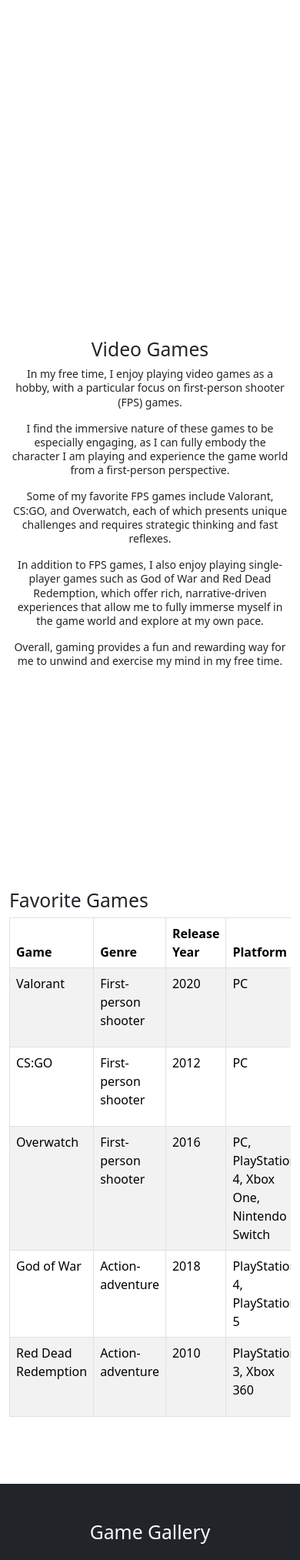
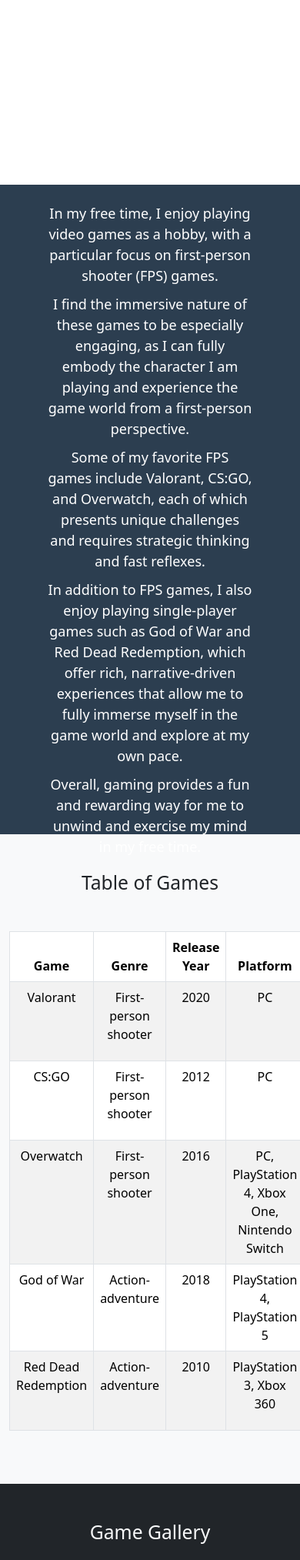
Before and after one commit to thovinak/SinglePageHTML_Portfolio, a Django app: page / in a window 390 px wide. Shown: the part 604-2631 px from the top of the page at 77% size. Run offline with Django 4.2, Linux system fonts and the light colour scheme.

Commit message:
Added animation to table, fixed responsive issues.
-Fixed responsive issues for gallery
- Added animation so that the table fades in right with a delay.
-Fixed some section id tags

```diff
--- a/templates/index.html
+++ b/templates/index.html
@@ -2,6 +2,8 @@
 <html lang="en">
 <head>
     <meta charset="UTF-8">
+    <meta name="viewport" content="width=device-width, initial-scale=1.0">
+
     <title>Title</title>
     <link href="https://cdn.jsdelivr.net/npm/bootstrap@5.3.0-alpha1/dist/css/bootstrap.min.css" rel="stylesheet"
           integrity="sha384-GLhlTQ8iRABdZLl6O3oVMWSktQOp6b7In1Zl3/Jr59b6EGGoI1aFkw7cmDA6j6gD" crossorigin="anonymous">
@@ -53,6 +55,23 @@
         }
     }
 
+    #Overview {
+        background-color: #2c3e50; /* Change the background color to a dark blue */
+        color: #fff; /* Change the text color to white */
+        padding: 50px; /* Add some padding to the section */
+    }
+
+    #Overview h2 {
+        font-size: 36px; /* Increase the font size of the section header */
+        margin-bottom: 20px; /* Add some space below the header */
+    }
+
+    #Overview p {
+        font-size: 18px; /* Decrease the font size of the section paragraphs */
+        line-height: 1.5; /* Increase the line height for readability */
+        margin-bottom: 10px; /* Add some space between paragraphs */
+    }
+
 
 </style>
 <body>
@@ -74,19 +93,16 @@
         <div class="collapse navbar-collapse" id="navbarNav">
             <ul class="navbar-nav">
                 <li class="nav-item">
-                    <a class="nav-link" href="#section2">Section 2</a>
+                    <a class="nav-link" href="#Overview">Overview</a>
                 </li>
                 <li class="nav-item">
-                    <a class="nav-link" href="#section3">Section 3</a>
+                    <a class="nav-link" href="#Table">Table</a>
                 </li>
                 <li class="nav-item">
-                    <a class="nav-link" href="#section4">Section 4</a>
+                    <a class="nav-link" href="#Gallery">Gallery</a>
                 </li>
                 <li class="nav-item">
-                    <a class="nav-link" href="#section5">Section 5</a>
-                </li>
-                <li class="nav-item">
-                    <a class="nav-link" href="#section6">Section 6</a>
+                    <a class="nav-link" href="#Contact">Contact</a>
                 </li>
             </ul>
         </div>
@@ -106,14 +122,14 @@
 
         <div class="d-flex justify-content-center mb-5">
             <a class="btn btn-primary btn-lg me-5 animated fadeIn btn-contact "
-               href="#section2"
+               href="#Overview"
                role="button">
-                <i class="bi bi-controller btn-icon center"></i> Get Started
+                <i class="bi bi-controller btn-icon "></i> Get Started
             </a>
         </div>
         <div class="d-flex justify-content-center mb-5">
             <a class="btn btn-primary btn-lg me-5 animated fadeIn btn-contact"
-               href="#section6"
+               href="#Contact"
                role="button">
                 <i class="bi bi-telephone btn-icon"></i> Contact Me
             </a>
@@ -122,7 +138,7 @@
 </section>
 
 <section
-        id="section2"
+        id="Overview"
         class="d-flex justify-content-center align-items-center vh-100"
         data-aos="fade-up"
         data-aos-duration="1000"
@@ -160,15 +176,26 @@
     </div>
 </section>
 
+<!-- Section 3 -->
+<section id="Table" class="bg-light text-light py-5 vh-100 text-center ">
+    <div class="container-fluid text-center">
+        <h2
+                class="text-center mb-5 text-dark"
+                data-aos="fade-up"
+                data-aos-delay="200"
+                data-aos-duration="1000"
+                data-aos-once="false"
 
-<section id="section3" class="d-flex justify-content-center align-items-center vh-100" data-aos="fade-up"
-         data-aos-duration="1000" data-aos-once="false">
-    <div class="container-fluid">
+        >
+            Table of Games
+        </h2>
         <div class="row">
-            <div class="col-md-12">
-                <h2>Favorite Games</h2>
-                <div class="table-responsive">
-                    <table class="table table-striped table-bordered table-hover">
+            <div class="col-md-8 mx-auto table-responsive">
+                <table
+                        class="table table-striped table-hover table-bordered text-dark"
+                        data-aos="fade-right"
+                        data-aos-duration="1500"
+                >
                     <thead>
                     <tr>
                         <th>Game</th>
@@ -180,50 +207,124 @@
                     </thead>
                     <tbody>
                     <tr>
-                            <td>Valorant</td>
-                            <td>First-person shooter</td>
-                            <td>2020</td>
-                            <td>PC</td>
-                            <td><a href="https://playvalorant.com/en-us/" class="btn btn-link text-decoration-none"><i
+                        <td style="animation-delay: 0.1s">Valorant</td>
+                        <td style="animation-delay: 0.2s">First-person shooter</td>
+                        <td style="animation-delay: 0.3s">2020</td>
+                        <td style="animation-delay: 0.4s">PC</td>
+                        <td style="animation-delay: 0.5s"><a href="https://playvalorant.com/en-us/"
+                                                             class="btn btn-primary text-decoration-none"><i
+                                class="bi bi-arrow-right-circle"></i> Learn More</a></td>
+
+                    </tr>
+                    <tr>
+                        <td style="animation-delay: 0.6s">CS:GO</td>
+                        <td style="animation-delay: 0.7s">First-person shooter</td>
+                        <td style="animation-delay: 0.8s">2012</td>
+                        <td style="animation-delay: 0.9s">PC</td>
+                        <td><a
+                                href="https://store.steampowered.com/app/730/CounterStrike_Global_Offensive/"
+                                class="btn btn-primary text-decoration-none"><i class="bi bi-arrow-right-circle"></i>
+                            Learn More</a></td>
+
+                    </tr>
+                    <tr>
+                        <td style="animation-delay: 1.0s">Overwatch</td>
+                        <td style="animation-delay: 1.1s">First-person shooter</td>
+                        <td style="animation-delay: 1.2s">2016</td>
+                        <td style="animation-delay: 1.3s">PC, PlayStation 4, Xbox One, Nintendo Switch</td>
+                        <td><a href="https://playoverwatch.com/en-us/" class="btn btn-primary text-decoration-none"><i
                                 class="bi bi-arrow-right-circle"></i> Learn More</a></td>
                     </tr>
                     <tr>
-                            <td>CS:GO</td>
-                            <td>First-person shooter</td>
-                            <td>2012</td>
-                            <td>PC</td>
-                            <td><a href="https://store.steampowered.com/app/730/CounterStrike_Global_Offensive/"
-                                   class="btn btn-link text-decoration-none"><i class="bi bi-arrow-right-circle"></i>
+                        <td style="animation-delay: 1.4s">God of War</td>
+                        <td style="animation-delay: 1.5s">Action-adventure</td>
+                        <td style="animation-delay: 1.6s">2018</td>
+                        <td style="animation-delay: 1.7s">PlayStation 4, PlayStation 5</td>
+                        <td><a href="https://www.playstation.com/en-us/games/god-of-war/"
+                               class="btn btn-primary text-decoration-none"><i class="bi bi-arrow-right-circle"></i>
                             Learn More</a></td>
                     </tr>
                     <tr>
-                            <td>Overwatch</td>
-                            <td>First-person shooter</td>
-                            <td>2016</td>
-                            <td>PC, PlayStation 4, Xbox One, Nintendo Switch</td>
-                            <td><a href="https://playoverwatch.com/en-us/" class="btn btn-link text-decoration-none"><i
-                                    class="bi bi-arrow-right-circle"></i> Learn More</a></td>
-                        </tr>
-                        <tr>
-                            <td>God of War</td>
-                            <td>Action-adventure</td>
-                            <td>2018</td>
-                            <td>PlayStation 4, PlayStation 5</td>
-                            <td><a href="https://www.playstation.com/en-us/games/god-of-war/"
-                                   class="btn btn-link text-decoration-none"><i class="bi bi-arrow-right-circle"></i>
+                        <td style="animation-delay: 1.8s">Red Dead Redemption</td>
+                        <td style="animation-delay: 1.9s">Action-adventure</td>
+                        <td style="animation-delay: 2.0s">2010</td>
+                        <td style="animation-delay: 2.1s">PlayStation 3, Xbox 360</td>
+                        <td><a href="https://www.rockstargames.com/reddeadredemption/"
+                               class="btn btn-primary text-decoration-none"><i class="bi bi-arrow-right-circle"></i>
                             Learn More</a></td>
                     </tr>
-                        <tr>
-                            <td>Red Dead Redemption</td>
-                            <td>Action-adventure</td>
-                            <td>2010</td>
-                            <td>PlayStation 3, Xbox 360</td>
-                            <td><a href="https://www.rockstargames.com/reddeadredemption/"
-                                   class="btn btn-link text-decoration-none"><i class="bi bi-arrow-right-circle"></i>
-                                Learn More</a></td>
-                        </tr>
+
+
                     </tbody>
                 </table>
+            </div>
+        </div>
+    </div>
+</section>
+<section id="Gallery"></section>
+<section id="Gallery_section" class="bg-dark text-light py-5" data-aos="fade-up"
+         data-aos-duration="1000"
+         data-aos-once="false">
+    <div class="container">
+        <h2 class="text-center mb-5">Game Gallery</h2>
+        <div class="row">
+            <div class="col-sm-6 col-md-4 mb-4">
+                <div class="card">
+                    <a href="https://i.imgur.com/9SfjbkV.jpg" target="_blank">
+                        <img src="https://media.tenor.com/WsdWav-T_pgAAAAC/jett-duel-krinex.gif" alt="Valorant"
+                             class="card-img-top img-fluid rounded" loading="lazy">
+                    </a>
+                    <div class="card-body">
+                        <h4 class="card-title text-center text-dark">Valorant</h4>
+                    </div>
+                </div>
+            </div>
+
+            <div class="col-sm-6 col-md-4 mb-4">
+                <div class="card">
+                    <a href="https://media.tenor.com/gGWbe7r8TL0AAAAd/csgo-awp.gif" target="_blank">
+                        <img src="https://media.tenor.com/IIGtxhqmCHYAAAAC/gameplay-video-game.gif" alt="CS:GO"
+                             class="card-img-top img-fluid rounded" loading="lazy">
+                    </a>
+                    <div class="card-body">
+                        <h4 class="card-title text-center text-dark">CS:GO</h4>
+                    </div>
+                </div>
+            </div>
+
+            <div class="col-sm-6 col-md-4 mb-4">
+                <div class="card">
+                    <a href="https://i.imgur.com/HqqcaH9.jpg" target="_blank">
+                        <img src="https://media.tenor.com/cEr8zQIXlugAAAAd/overwatch-dva.gif" alt="Overwatch"
+                             class="card-img-top img-fluid rounded" loading="lazy">
+                    </a>
+                    <div class="card-body">
+                        <h4 class="card-title text-center text-dark">Overwatch</h4>
+                    </div>
+                </div>
+            </div>
+
+            <div class="col-sm-6 col-md-4 mb-4">
+                <div class="card">
+                    <a href="https://i.imgur.com/HqqcaH9.jpg" target="_blank">
+                        <img src="https://media.tenor.com/scXZEcq4lQQAAAAd/god-of-war-kratos.gif" alt="God of War"
+                             class="card-img-top img-fluid rounded" loading="lazy">
+                    </a>
+                    <div class="card-body">
+                        <h4 class="card-title text-center text-dark">God of War</h4>
+                    </div>
+                </div>
+            </div>
+
+            <div class="col-sm-6 col-md-4 mb-4">
+                <div class="card">
+                    <a href="https://i.imgur.com/HqqcaH9.jpg" target="_blank">
+                        <img src="https://media.tenor.com/HExoastQwvcAAAAC/red-dead-redemption-rdr2.gif"
+                             alt="Red Dead Redemption 2" class="card-img-top img-fluid rounded" loading="lazy">
+                    </a>
+                    <div class="card-body">
+                        <h4 class="card-title text-center text-dark">Red Dead Redemption 2</h4>
+                    </div>
                 </div>
             </div>
         </div>
@@ -231,57 +332,12 @@
 </section>
 
 
-<section id="section4" class="bg-dark text-light py-5">
-    <div class="container">
-        <h2 class="text-center mb-4">Game Gallery</h2>
-        <div class="row">
-            <div class="col-md-4 mb-4">
-                <a href="https://i.imgur.com/9SfjbkV.jpg" target="_blank">
-                    <img src="https://media.tenor.com/WsdWav-T_pgAAAAC/jett-duel-krinex.gif" alt="Valorant"
-                         class="img-fluid rounded" loading="lazy">
-                </a>
-                <h4 class="text-center mt-2">Valorant</h4>
-            </div>
-            <div class="col-md-4 mb-4">
-                <a href="https://media.tenor.com/gGWbe7r8TL0AAAAd/csgo-awp.gif" target="_blank">
-                    <img src="https://media.tenor.com/IIGtxhqmCHYAAAAC/gameplay-video-game.gif" alt="CS:GO"
-                         class="img-fluid rounded" loading="lazy">
-                </a>
-                <h4 class="text-center mt-2">CS:GO</h4>
-            </div>
-            <div class="col-md-4 mb-4">
-                <a href="https://i.imgur.com/HqqcaH9.jpg" target="_blank">
-                    <img src="https://media.tenor.com/cEr8zQIXlugAAAAd/overwatch-dva.gif" alt="Overwatch"
-                         class="img-fluid rounded" loading="lazy">
-                </a>
-                <h4 class="text-center mt-2">Overwatch</h4>
-            </div>
-            <div class="col-md-4 mb-4">
-                <a href="https://i.imgur.com/HqqcaH9.jpg" target="_blank">
-                    <img src="https://media.tenor.com/scXZEcq4lQQAAAAd/god-of-war-kratos.gif" alt="Overwatch"
-                         class="img-fluid rounded" loading="lazy">
-                </a>
-                <h4 class="text-center mt-2">Overwatch</h4>
-            </div>
-            <div class="col-md-4 mb-4">
-                <a href="https://i.imgur.com/HqqcaH9.jpg" target="_blank">
-                    <img src="https://media.tenor.com/HExoastQwvcAAAAC/red-dead-redemption-rdr2.gif" alt="Overwatch"
-                         class="img-fluid rounded" loading="lazy">
-                </a>
-                <h4 class="text-center mt-2">Overwatch</h4>
-            </div>
-
-        </div>
-    </div>
-</section>
-
-
-<section id="section6" class="d-flex justify-content-center align-items-center vh-100" data-aos="fade-in"
+<section id="Contact" class="d-flex justify-content-center align-items-center vh-100" data-aos="fade-up"
          data-aos-duration="1000" data-aos-once="false">
     <div class="container-fluid text-center">
         <div class="row">
             <div class="col-md-12">
-                <h2>Contact Me</h2>
+                <h2>Contact Me!</h2>
 
             </div>
         </div>
@@ -317,4 +373,5 @@
 </html>
 <script>
     AOS.init();
+
 </script>
```
Lines whose indentation alone changed are shown as unchanged.
